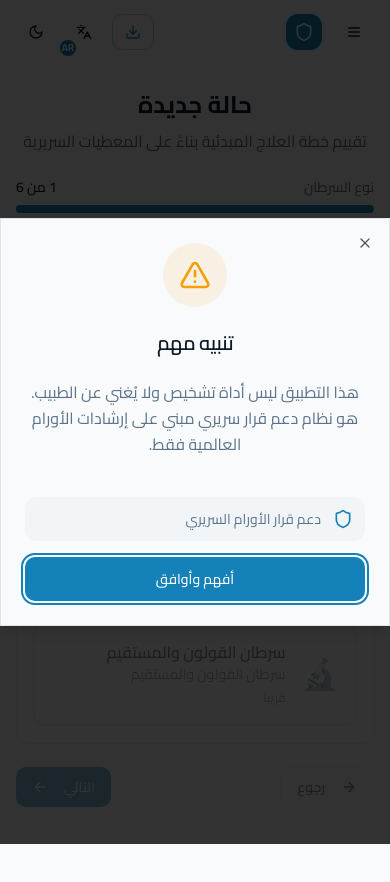
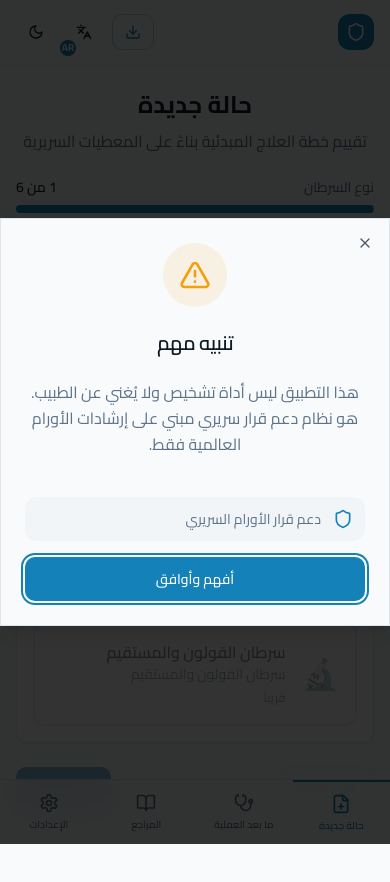
Before and after one commit to etqangroup2019/cancer, a React (Vite) app: page /new-case in a window 390 px wide. Shown: the top 882 px of the page. Before the commit the page ends 844 px from the top, so only its background shows below. Built offline with nearby package versions, Linux system fonts and the light colour scheme.

Commit message:
Add bottom navigation bar for mobile devices

```diff
--- a/src/components/layout/AppLayout.tsx
+++ b/src/components/layout/AppLayout.tsx
@@ -1,6 +1,7 @@
 import { useState, ReactNode } from 'react';
 import { Header } from './Header';
 import { Navigation } from './Navigation';
+import { BottomNav } from './BottomNav';
 
 interface AppLayoutProps {
   children: ReactNode;
@@ -12,7 +13,7 @@ export function AppLayout({ children }: AppLayoutProps) {
   return (
     <div className="min-h-screen bg-background">
       <Header
-        showMenuButton
+        showMenuButton={false}
         onMenuClick={() => setMobileNavOpen(true)}
       />
 
@@ -23,12 +24,14 @@ export function AppLayout({ children }: AppLayoutProps) {
           <Navigation mobile onClose={() => setMobileNavOpen(false)} />
         )}
 
-        <main className="flex-1 overflow-auto">
+        <main className="flex-1 overflow-auto pb-20 md:pb-0">
           <div className="container py-6 px-4 md:px-6 lg:px-8">
             {children}
           </div>
         </main>
       </div>
+
+      <BottomNav />
     </div>
   );
 }
--- /dev/null
+++ b/src/components/layout/BottomNav.tsx
@@ -0,0 +1,50 @@
+import { NavLink, useLocation } from 'react-router-dom';
+import { useLanguage } from '@/contexts/LanguageContext';
+import { cn } from '@/lib/utils';
+import {
+    FilePlus,
+    BookOpen,
+    Settings,
+    Stethoscope
+} from 'lucide-react';
+
+export function BottomNav() {
+    const { t } = useLanguage();
+    const location = useLocation();
+
+    const navItems = [
+        { path: '/new-case', icon: FilePlus, label: t('nav.newCase') },
+        { path: '/post-op-case', icon: Stethoscope, label: t('nav.postOpCase') },
+        { path: '/references', icon: BookOpen, label: t('nav.references') },
+        { path: '/settings', icon: Settings, label: t('nav.settings') },
+    ];
+
+    return (
+        <nav className="fixed bottom-0 left-0 right-0 z-50 bg-background/80 backdrop-blur-lg border-t border-border md:hidden safe-area-bottom">
+            <div className="flex items-center justify-around h-16">
+                {navItems.map((item) => {
+                    const Icon = item.icon;
+                    const isActive = location.pathname === item.path;
+
+                    return (
+                        <NavLink
+                            key={item.path}
+                            to={item.path}
+                            className={cn(
+                                "flex flex-col items-center justify-center flex-1 h-full gap-1 transition-colors",
+                                isActive
+                                    ? "text-primary border-t-2 border-primary"
+                                    : "text-muted-foreground hover:text-foreground"
+                            )}
+                        >
+                            <Icon className="h-5 w-5" />
+                            <span className="text-[10px] font-medium truncate w-full text-center px-1">
+                                {item.label}
+                            </span>
+                        </NavLink>
+                    );
+                })}
+            </div>
+        </nav>
+    );
+}
```
